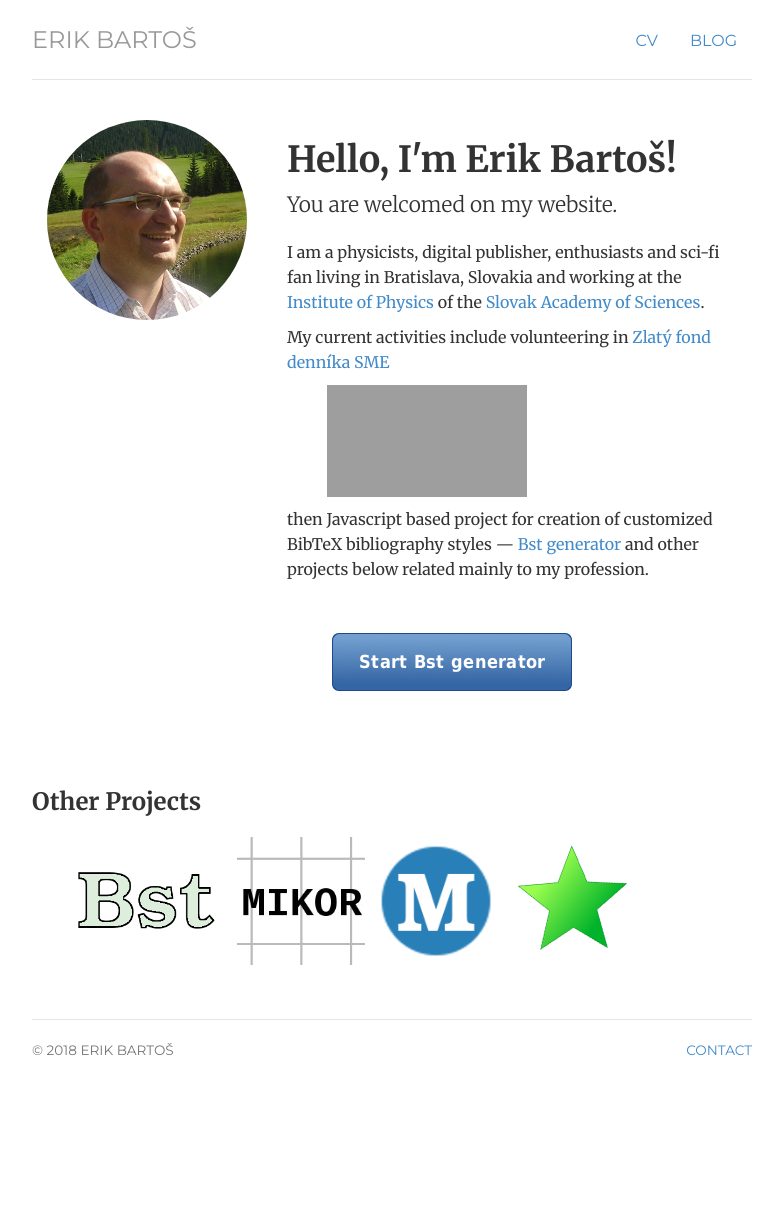
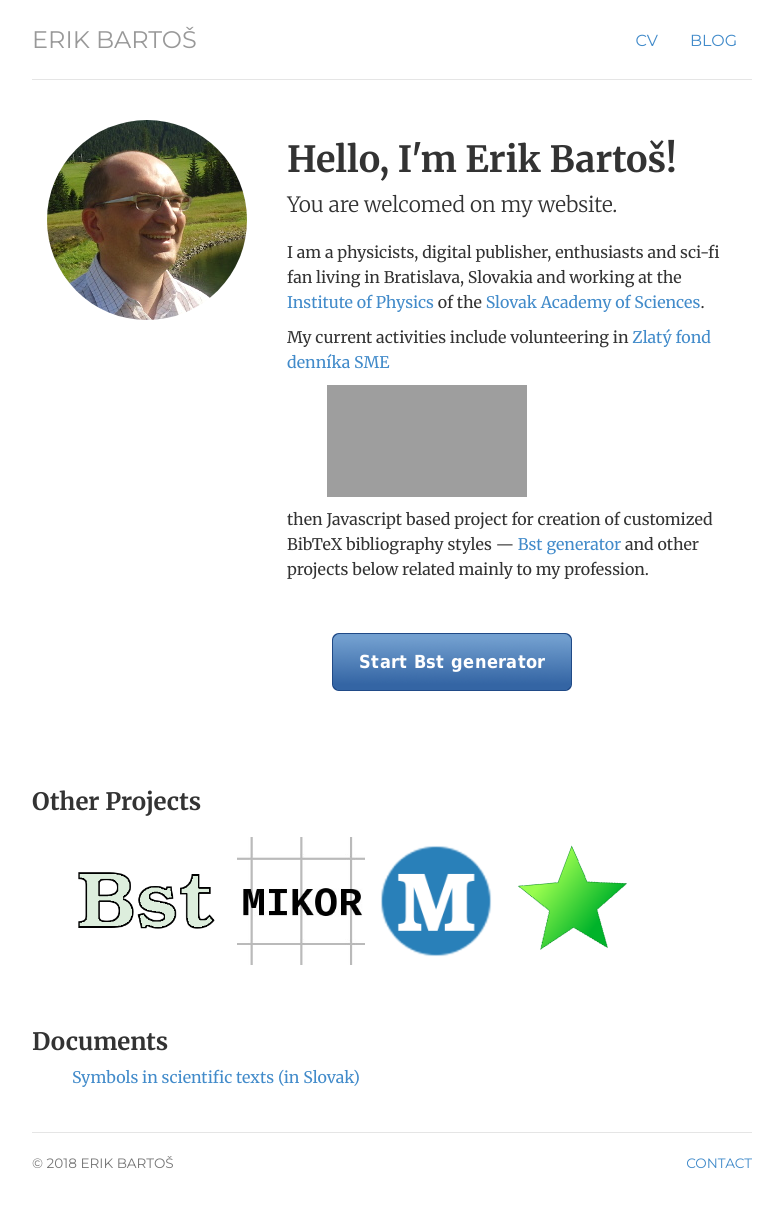
Before and after one commit to Mezek/mezek.github.io, a Jekyll site: the page built from index.html, in a window 1280 px wide. Shown: the whole page, without its empty margins (248-1031 px from the left). Built offline with Jekyll 4.4.1, drawn with Linux system fonts in a browser that asks for light colours; before the commit the page ends 1112 px from its top, so only the background shows below that; grey boxes are pictures that could not be loaded.

Commit message:
Update index.html

```diff
--- a/index.html
+++ b/index.html
@@ -35,4 +35,10 @@
 	-->
 </ul>
 <p>&nbsp;</p>
+<h3>Documents</h3>
+<ul class="projects">
+	<li><a title="Symbols" href="https://mezek.github.io/files/angstrom.pdf/">Symbols in scientific texts (in Slovak)</a></li><!--
+	-->
+</ul>
+<p>&nbsp;</p>
 </div><!-- /.blurb -->
```
